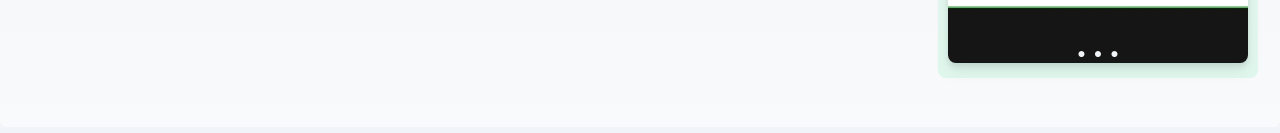
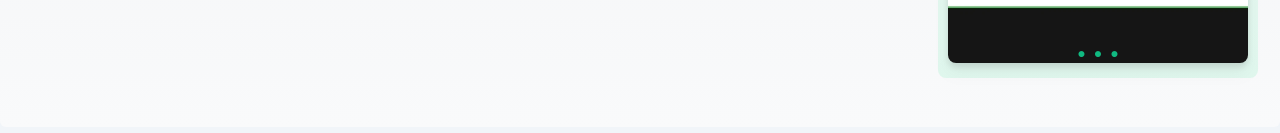
Before and after one commit to stamchris/website, a React (Vite) app: page / in a window 1280 px wide. Shown: the part 667-800 px from the top of the page. Built offline with nearby package versions, Linux system fonts and the light colour scheme.

Commit message:
arrows color fixed

```diff
--- a/src/components/ImageSlider.jsx
+++ b/src/components/ImageSlider.jsx
@@ -43,10 +43,10 @@ const ImageSlider = () => {
 
 
 				<div id = 'arrows' className={`flex flex-row absolute top-50 w-[250px] md:w-[300px] cursor-pointer ${isHovered ? 'visible' : 'invisible'} z-20`}>
-					<div onClick={goToPrevious} className='text-gray text-3xl flex-1 place-self-start'>
+					<div onClick={goToPrevious} className='text-emerald-500 text-3xl flex-1 place-self-start'>
 					❰
 					</div>
-					<div onClick={goToNext} className='text-gray text-3xl place-self-end'>
+					<div onClick={goToNext} className='text-emerald-500 text-3xl place-self-end'>
 					❱
 					</div>
 				</div>
@@ -54,7 +54,7 @@ const ImageSlider = () => {
 				<div id = 'bullets' className={`absolute bottom-0 flex flex-row gap-2 cursor-pointer z-20`}>
 				{slides.map((slide, slideIndex) => (
 					<div
-					className=" text-slate-100 text-sm"
+					className=" text-emerald-500 text-sm"
 					key={slideIndex}
 					onClick={() => goToSlide(slideIndex)}
 					>
```
